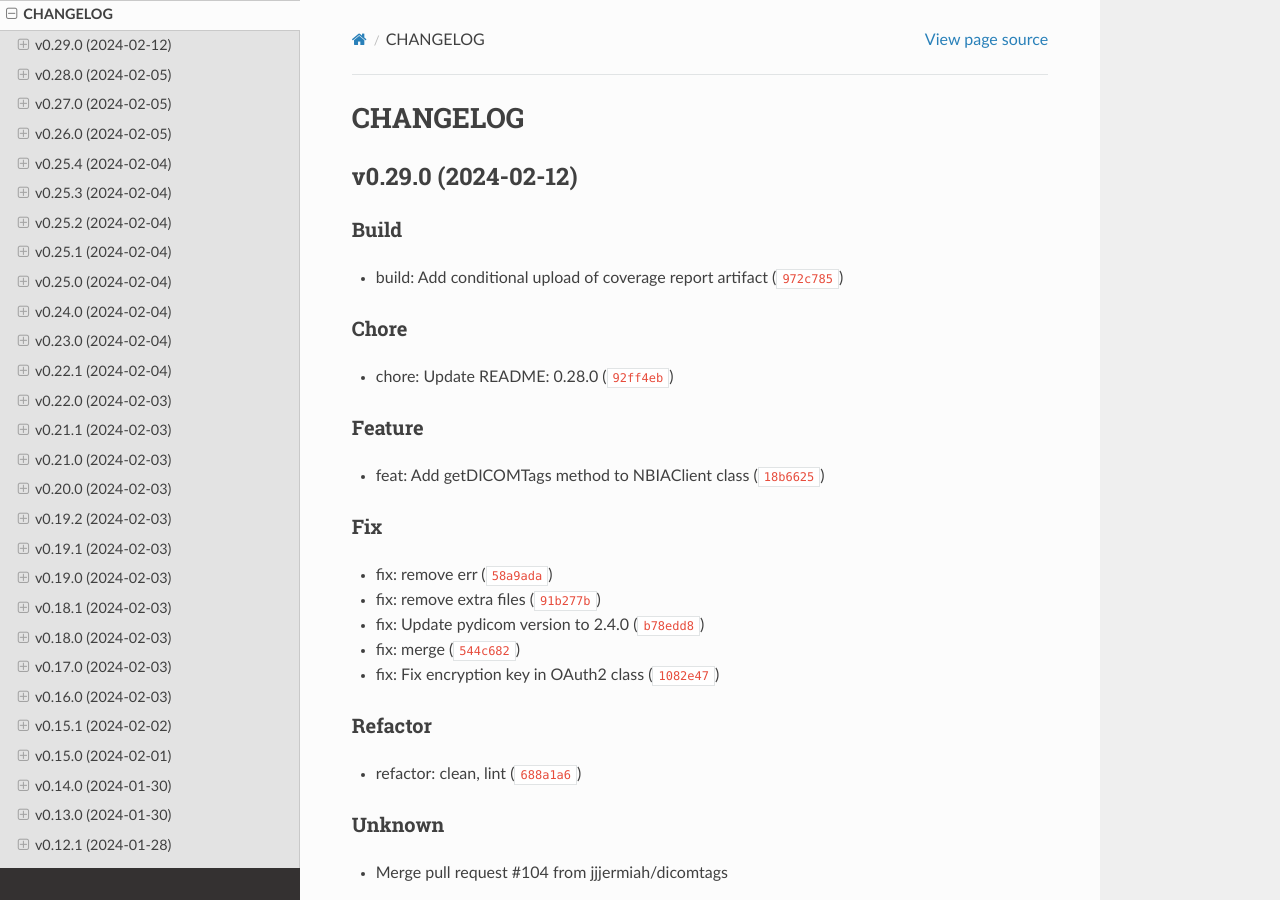
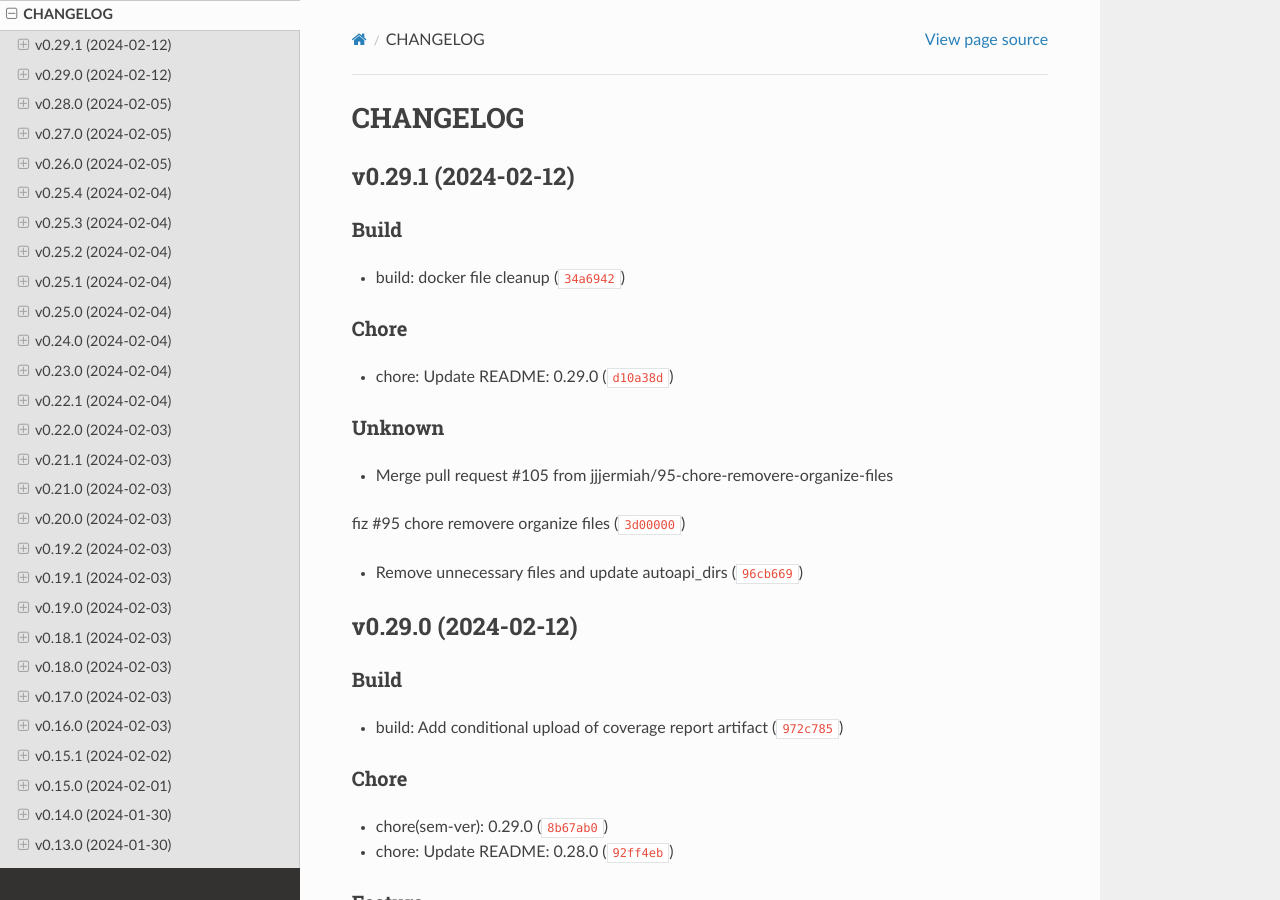
Before and after one commit to jjjermiah/nbia-toolkit, a Sphinx documentation site: the page built from docs/markdowns/CHANGELOG.md, in a window 1280 px wide and 900 px high. Built offline with Sphinx 7.4.7 and the Read the Docs theme 2.0.0, drawn with Linux system fonts in a browser that asks for light colours; pages that are not in the unit, such as notebooks, are missing from menus.

Commit message:
chore(sem-ver): 0.29.1

```diff
--- a/docs/markdowns/CHANGELOG.md
+++ b/docs/markdowns/CHANGELOG.md
@@ -2,6 +2,25 @@
 
 
 
+## v0.29.1 (2024-02-12)
+
+### Build
+
+* build: docker file cleanup ([`34a6942`](https://github.com/jjjermiah/nbia-toolkit/commit/34a694231e7465f60b4743958d9a93660750b15b))
+
+### Chore
+
+* chore: Update README: 0.29.0 ([`d10a38d`](https://github.com/jjjermiah/nbia-toolkit/commit/d10a38d401080863597e68818341fcdb0b77ba23))
+
+### Unknown
+
+* Merge pull request #105 from jjjermiah/95-chore-removere-organize-files
+
+fiz #95 chore removere organize files ([`3d00000`](https://github.com/jjjermiah/nbia-toolkit/commit/3d0000082fb4b01cc99ce85442e697fe21b9e291))
+
+* Remove unnecessary files and update autoapi_dirs ([`96cb669`](https://github.com/jjjermiah/nbia-toolkit/commit/96cb669ecbe0bcdaac29a01a72f7dddf63d1922a))
+
+
 ## v0.29.0 (2024-02-12)
 
 ### Build
@@ -9,6 +28,8 @@
 * build: Add conditional upload of coverage report artifact ([`972c785`](https://github.com/jjjermiah/nbia-toolkit/commit/972c785b9ffef735ab9544819917d0a23b0d909f))
 
 ### Chore
+
+* chore(sem-ver): 0.29.0 ([`8b67ab0`](https://github.com/jjjermiah/nbia-toolkit/commit/8b67ab0a7b853e192c7112d7c3d6f6710153a510))
 
 * chore: Update README: 0.28.0 ([`92ff4eb`](https://github.com/jjjermiah/nbia-toolkit/commit/92ff4ebe8420bd3f63011424ec3bb44ebe286f4c))
 
--- a/pyproject.toml
+++ b/pyproject.toml
@@ -1,6 +1,6 @@
 [tool.poetry]
 name = "nbiatoolkit"
-version = "0.29.0"
+version = "0.29.1"
 description = "A python package to query the National Biomedical Imaging Archive (NBIA) database."
 authors = ["Jermiah Joseph"]
 license = "MIT"
```
Also changed, not shown: 1 other file.
